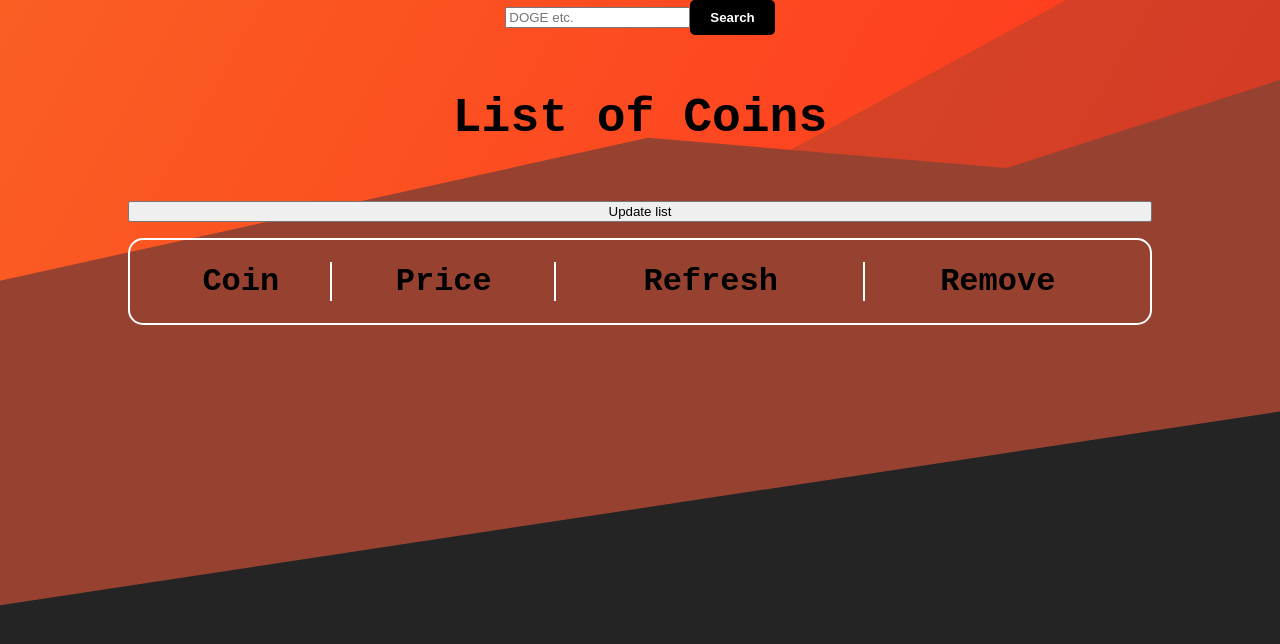
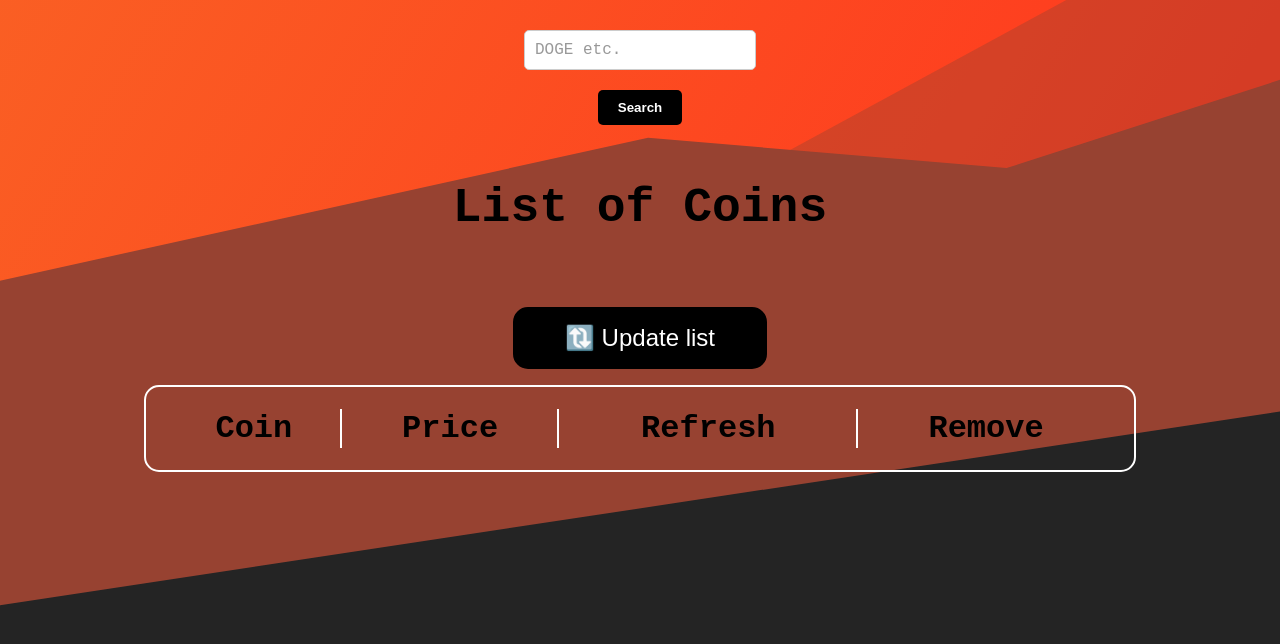
Before and after one commit to shakurovoleg42/cryptoX, a React (Vite) app: page / in a window 1280 px wide. Shown: the top 644 px of the page. Built offline with nearby package versions, Linux system fonts and the light colour scheme.

Commit message:
implement update list icons and auto update

```diff
--- a/package.json
+++ b/package.json
@@ -11,7 +11,8 @@
   },
   "dependencies": {
     "react": "^19.0.0",
-    "react-dom": "^19.0.0"
+    "react-dom": "^19.0.0",
+    "react-toastify": "^11.0.5"
   },
   "devDependencies": {
     "@eslint/js": "^9.21.0",
--- a/src/App.css
+++ b/src/App.css
@@ -1,6 +1,7 @@
 .App {
   width: 80vw;
   display: flex;
-  flex-direction: column;
-  align-items: center;
+  flex-direction: row;
+  flex-wrap: wrap;
+  justify-content: center;
 }
--- a/src/components/header/Header.module.scss
+++ b/src/components/header/Header.module.scss
@@ -1,5 +1,32 @@
 .searchForm {
     display: flex;
-    flex-direction: row;
+    flex-direction: column;
     align-items: center;
+    margin-top: 30px;
+    gap: 20px;
 }
+
+input {
+    width: auto;
+    padding: 10px;
+    border-radius: 5px;
+    border: 1px solid #ccc;
+    font-size: 16px;
+    font-family: monospace;
+}
+input:focus {
+    outline: none;
+    border-color: #007bff;
+}
+input::placeholder {
+    color: #999;
+}
+input:focus::placeholder {
+    color: transparent;
+}
+input[type="submit"] {
+    background-color: #007bff;
+    color: white;
+    border: none;
+    cursor: pointer;
+}
--- a/src/components/listCoins/ListCoins.module.scss
+++ b/src/components/listCoins/ListCoins.module.scss
@@ -1,3 +1,17 @@
+.updateButton {
+    background-color: #000000;
+    color: #ffffff;
+    border: 2px solid #000000;
+    border-radius: 15px;
+    padding: 15px 50px;
+    font-size: 1.5rem;
+    cursor: pointer;
+    transition: background-color 0.4s, color 0.6s;
+    &:hover {
+        background-color: #181818;
+    }
+}
+
 .listCoins {
     max-width: 1160px;
     display: flex;
@@ -7,6 +21,7 @@
     font-size: 2rem;
     width: 100%;
     text-align: center;
+    align-items: center;
 }
 
 table {
@@ -27,7 +42,7 @@ tr th {
 }
 
 tr td {
-    border-bottom: 1px solid #ffffff;
+    border-bottom: 2px solid #000000;
     padding-top: 20px;
 
 }
--- a/src/components/listCoins/ListCoins.tsx
+++ b/src/components/listCoins/ListCoins.tsx
@@ -1,7 +1,12 @@
 import styles from "./ListCoins.module.scss";
 import type { Coin } from "../../types/listCoins.ts";
 import { useEffect, useState } from "react";
+import { ToastContainer } from "react-toastify";
+import "react-toastify/dist/ReactToastify.css";
+
 import { useCoinFunctions } from "../../utils/coinFuncs";
+import { updateList } from "../../utils/updateList";
+import { notify } from "../../utils/notifications";
 
 interface ListCoinsProps {
   searchQuery: string;
@@ -9,14 +14,14 @@ interface ListCoinsProps {
 
 const ListCoins = ({ searchQuery }: ListCoinsProps) => {
   const [coins, setCoins] = useState<Coin[]>([]);
-
   const { refreshCoin, removeCoin } = useCoinFunctions();
+  const allCoins = coins.map((coin) => coin.symbol).join(",");
 
   useEffect(() => {
     if (!searchQuery) return;
 
     if (coins.some((coin) => coin.symbol === searchQuery)) {
-      console.log("Coin already exists in the list");
+      notify("error", "Coin already exists in the list");
       return;
     }
 
@@ -32,21 +37,41 @@ const ListCoins = ({ searchQuery }: ListCoinsProps) => {
             {
               id: Date.now(),
               symbol: searchQuery.toLocaleUpperCase(),
-              price: `$${data.USD}`,
+              price: data.USD,
               refresh: () => refreshCoin(searchQuery, setCoins),
               remove: () => removeCoin(searchQuery, setCoins),
+              status: "negative",
             },
           ]);
         }
+      })
+      .catch((error) => {
+        notify("error", `Coin ${searchQuery} not found`);
+        console.error("Error fetching coin data:", error);
       });
+    // eslint-disable-next-line react-hooks/exhaustive-deps
   }, [searchQuery]);
 
-  console.log(coins);
+  useEffect(() => {
+    const interval = setInterval(() => {
+      if (coins.length === 0) return;
+      updateList(allCoins, setCoins);
+      notify("info", "Coin prices updated");
+    }, 10000);
+
+    return () => clearInterval(interval);
+  }, [allCoins, coins]);
 
   return (
     <div className={styles.listCoins}>
       <h2>List of Coins</h2>
-      <button className="update-button">Update list</button>
+      <ToastContainer />
+      <button
+        className={styles.updateButton}
+        onClick={() => updateList(allCoins, setCoins)}
+      >
+        🔃 Update list
+      </button>
       <table className={styles.table}>
         <thead>
           <tr>
@@ -60,7 +85,7 @@ const ListCoins = ({ searchQuery }: ListCoinsProps) => {
           {coins.map((coin) => (
             <tr key={coin.id} className="table-row">
               <td>{coin.symbol}</td>
-              <td>{coin.price}</td>
+              <td>${coin.price}</td>
               <td>
                 <button onClick={() => refreshCoin(coin.symbol, setCoins)}>
                   Refresh
--- a/src/styles/_mixins.scss
+++ b/src/styles/_mixins.scss
@@ -9,6 +9,7 @@
   cursor: pointer;
   transition: background-color 0.3s ease-in-out;
   font-weight: 900;
+  width: 100%;
 
   &:hover {
     background-color: color.mix(white, $bg-color, 10%);
--- a/src/types/listCoins.ts
+++ b/src/types/listCoins.ts
@@ -4,4 +4,5 @@ export type Coin = {
   price: string;
   refresh: () => void;
   remove: () => void;
+  status: string;
 };
--- a/src/utils/coinFuncs.ts
+++ b/src/utils/coinFuncs.ts
@@ -14,7 +14,7 @@ export const useCoinFunctions = () => {
         .then((data) => {
           setCoins((prevCoins) =>
             prevCoins.map((coin) =>
-              coin.symbol === symbol ? { ...coin, price: `$${data.USD}` } : coin
+              coin.symbol === symbol ? { ...coin, price: `${data.USD}` } : coin
             )
           );
         });
--- /dev/null
+++ b/src/utils/notifications.ts
@@ -0,0 +1,35 @@
+import { toast } from "react-toastify";
+import "react-toastify/dist/ReactToastify.css";
+export const notify = (type: string, message: string) => {
+  switch (type) {
+    case "success":
+      toast.success(message, {
+        position: "top-right",
+        autoClose: 2500,
+        hideProgressBar: false,
+        closeOnClick: true,
+        draggable: true,
+        theme: "dark",
+      });
+      break;
+    case "error":
+      toast.error(message, {
+        position: "top-right",
+        autoClose: 2500,
+        hideProgressBar: false,
+        closeOnClick: true,
+        draggable: true,
+        theme: "dark",
+      });
+      break;
+    default:
+      toast.info(message, {
+        position: "top-right",
+        autoClose: 2500,
+        hideProgressBar: false,
+        closeOnClick: true,
+        draggable: true,
+        theme: "dark",
+      });
+  }
+};
--- /dev/null
+++ b/src/utils/updateList.ts
@@ -0,0 +1,32 @@
+import type { Coin } from "../types/listCoins.ts";
+import { notify } from "./notifications.js";
+
+export const updateList = (
+  allCoins: string,
+  setCoins: React.Dispatch<React.SetStateAction<Coin[]>>
+) => {
+  fetch(
+    `https://min-api.cryptocompare.com/data/pricemulti?fsyms=${allCoins}&tsyms=USD`
+  )
+    .then((response) => response.json())
+    .then((data) => {
+      if (data) {
+        setCoins((prevCoins) =>
+          prevCoins.map((coin) => ({
+            ...coin,
+            price: data[coin.symbol]?.USD
+              ? `${data[coin.symbol].USD}`
+              : coin.price,
+          }))
+        );
+        console.log("Updated coins:", data);
+      }
+      if (data.Type === 2) {
+        notify("error", `It seems like the list is empty`);
+      }
+    })
+
+    .catch((error) => {
+      console.error("Error updating coin prices:", error);
+    });
+};
```
Also changed, not shown: 2 other files (tests, documents, lock files or other folders).
